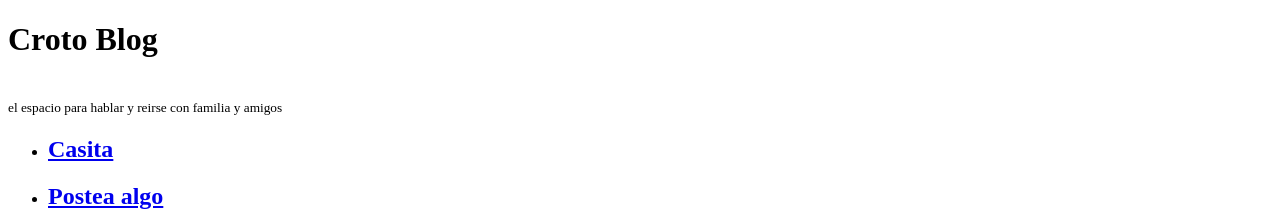
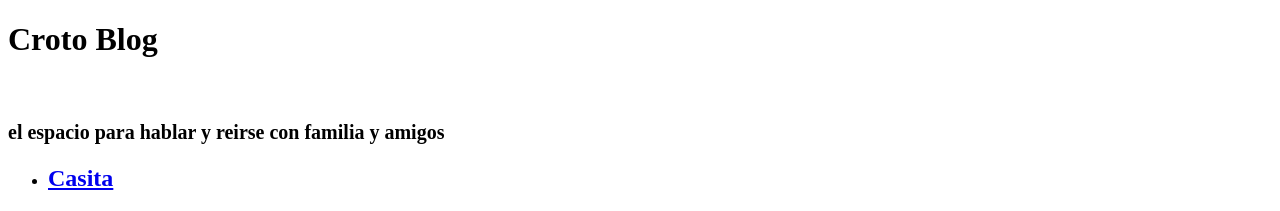
Before and after one commit to skinnyleonard/fullstack-mern-blog, a React (Vite) app in the folder client/: page / in a window 1280 px wide. Shown: the top 211 px of the page. Built offline with nearby package versions, Linux system fonts and the light colour scheme; no server answers.

Commit message:
h2 mensajito

```diff
--- a/client/src/pages/components/Navbar.jsx
+++ b/client/src/pages/components/Navbar.jsx
@@ -5,7 +5,7 @@ function Navbar() {
   return (
     <>
         <header>
-            <h1>Croto Blog</h1><br /><small>el espacio para hablar y reirse con familia y amigos</small>
+            <h1>Croto Blog</h1><br /><h2><small>el espacio para hablar y reirse con familia y amigos</small></h2>
             <ul>
                 <li><h2><Link to={'/'}>Casita</Link></h2></li>
                 <li><h2><Link to={'/new'}>Postea algo</Link></h2></li>
```
